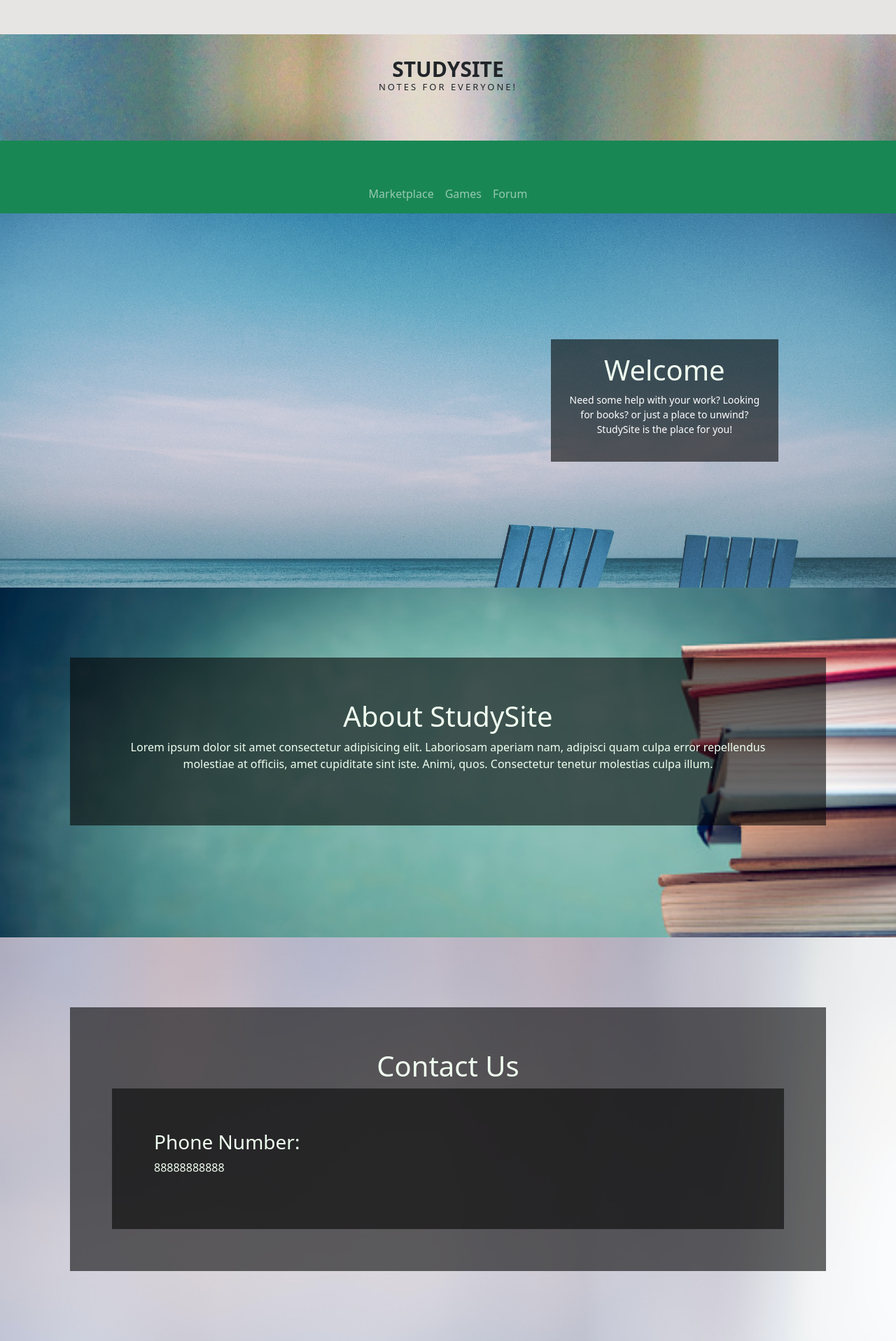
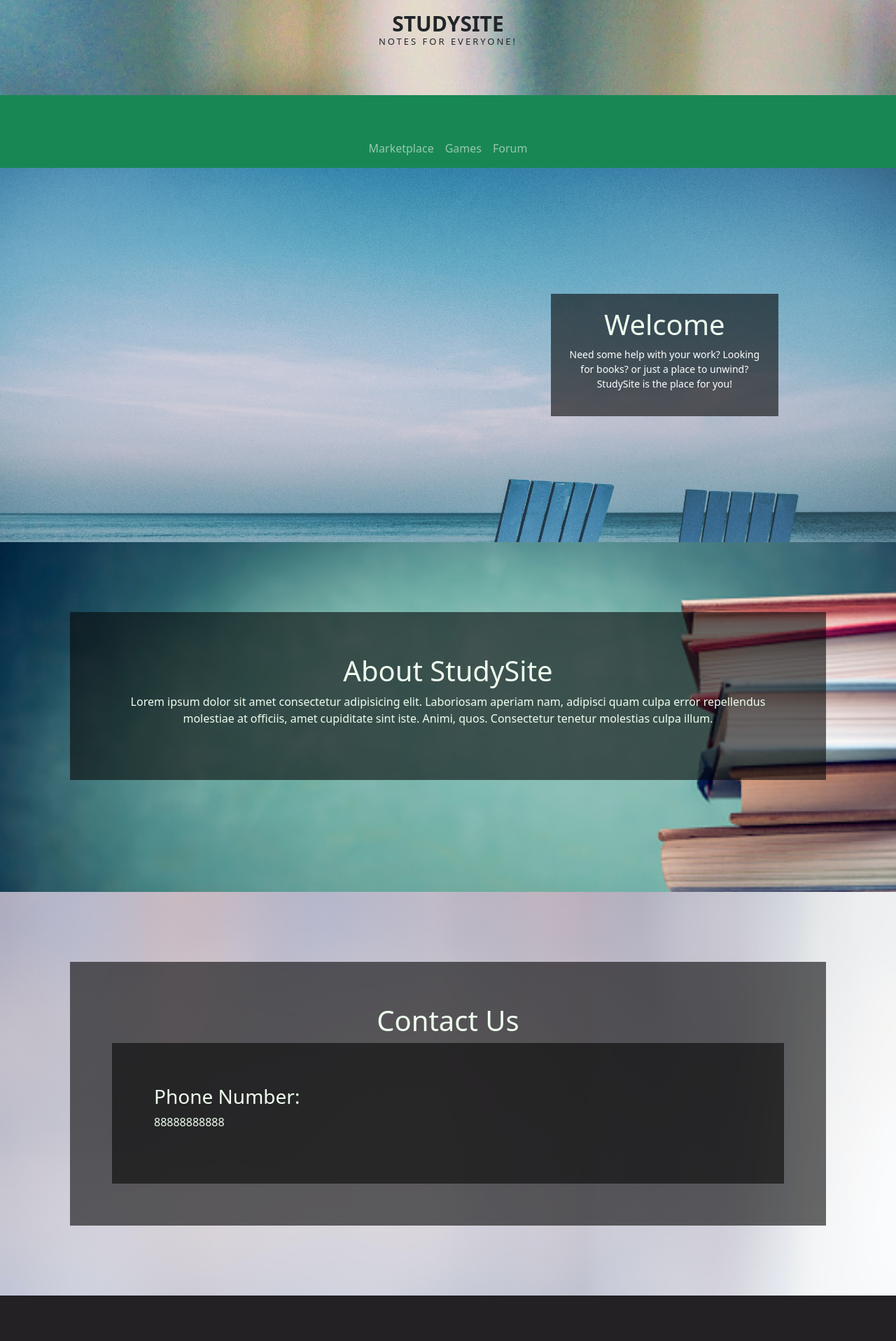
Before and after one commit to haziqilham/WAD2-G7T2, a PHP site: page / in a window 1280 px wide. Shown: the part 56-1973 px from the top of the page at 70% size. After the commit the page ends 1908 px from the top, so only its background shows below. Run offline with PHP 8.4, Linux system fonts and the light colour scheme.

Commit message:
Padding issue with body fixed [index.html]

```diff
--- a/web/css/main.css
+++ b/web/css/main.css
@@ -1,3 +1,4 @@
+
 
 .bg1 {
     text-align: center;
@@ -45,7 +46,9 @@ section {
 }
 
 body {
-    padding-top: 105px;
+    /* padding-top: 105px;
+     */
+     padding-top: 40px;
     /* background-color: #ffdfd3; */
     background-color: #e7e5e4;
 
@@ -53,6 +56,7 @@ body {
 
 .fixed-top-2 {
     margin-top: 56px;
+    padding-bottom: 56px;
 }
 
 .sticky-top {
@@ -63,7 +67,10 @@ body {
 .top-header {
     padding: 2rem;
     background-color: #ffdfd3;
+    /* background-size: cover; */
     background-image: url(../photos/Books.jpg);
+    /* margin-top: 0px; */
+
 }
 
 .navbar-brand {
@@ -72,6 +79,7 @@ body {
     font-weight: bold;
     font-size: 30px;
     line-height: 1.2;
+
 }
 
 .navbar-brand span {
--- a/web/index.html
+++ b/web/index.html
@@ -22,29 +22,26 @@
 
 
 
-    <body data-spy="scroll" data-target="#navbar">
-
+    <body data-spy="scroll" data-target="#top-navbar">
 
 
             <nav id="top-navbar" class="navbar fixed-top navbar-expand-md bg-dark navbar-dark">
                 <div class="container-fluid">
                 <div class="collapse navbar-collapse justify-content-end">
 
-
-
                 <ul class="navbar-nav">
                     <li class="nav-item">
-                        <!-- TODO: ADD HREF ID TO HOME HERE! -->
+
                         <a  class="nav-link" href="#home">Home</a>
                     </li>
 
                     <li class="nav-item">
-                        <!-- TODO: ADD HREF ID TO ABOUT HERE! -->
+
                         <a class="nav-link" href="#about">About</a>
                     </li>
 
                     <li class="nav-item">
-                        <!-- TODO: ADD HREF ID TO CONTACT HERE! -->
+
                         <a class="nav-link" href="#contact">Contact</a>
                     </li>
 
@@ -52,19 +49,15 @@
                         <!-- TODO: ADD HREF ID TO LOGIN HERE! -->
                         <a class="nav-link" href="#login">Login</a>
                     </li>
-
-
                 </ul>
-
                 </div>
-
             </div>
 
 
             </nav>
 
         <!-- START Top Header -->
-        <div class="top-header" >
+        <div class="top-header">
             <div class="text-center ">
                 <a class="navbar-brand " href="./index.html">StudySite
                         <small class="text-dark ">
```
